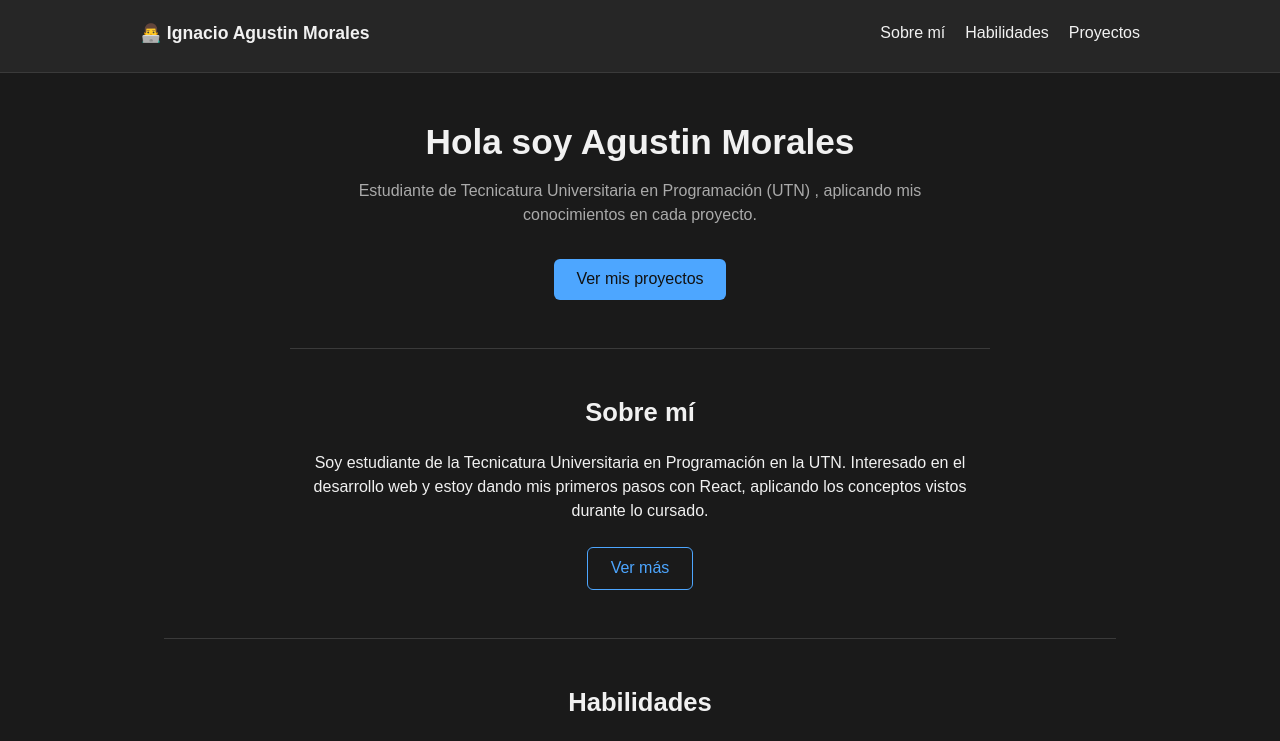
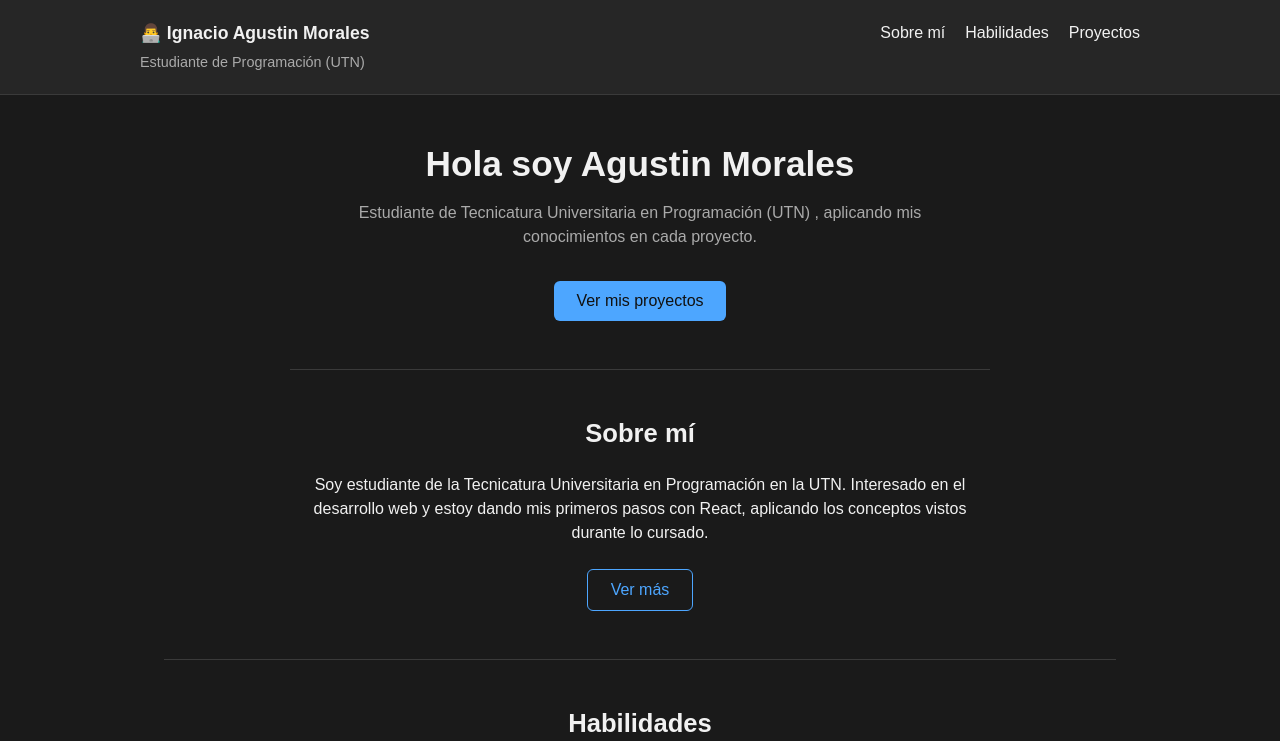
Before and after one commit to agucho03/tp1-react-portafolio-morales-ignacio-agustin, a React (Vite) app: page / in a window 1280 px wide. Shown: the top 741 px of the page. Built offline with nearby package versions, Linux system fonts and the light colour scheme.

Commit message:
Corrige el subtitulo del header que aparecia vacio y el boton de cerrar del modal

```diff
--- a/src/components/Header.jsx
+++ b/src/components/Header.jsx
@@ -9,7 +9,7 @@ function Header({ perfil }) {
           <a href="#projects">Proyectos</a>
         </nav>
       </div>
-      <p className="header__profesion">{perfil.profesion}</p>
+      <p className="header__profesion">{perfil.carrera}</p>
     </header>
   )
 }
--- a/src/components/ProjectCard.jsx
+++ b/src/components/ProjectCard.jsx
@@ -34,7 +34,7 @@ function ProjectCard({ proyecto }) {
               onClick={() => setMostrarModal(false)}
               aria-label="Cerrar"
             >
-
+              ×
             </button>
 
             {imagenes && imagenes.length > 0 && (
```
Also changed, not shown: 1 other file (tests, documents, lock files or other folders).
